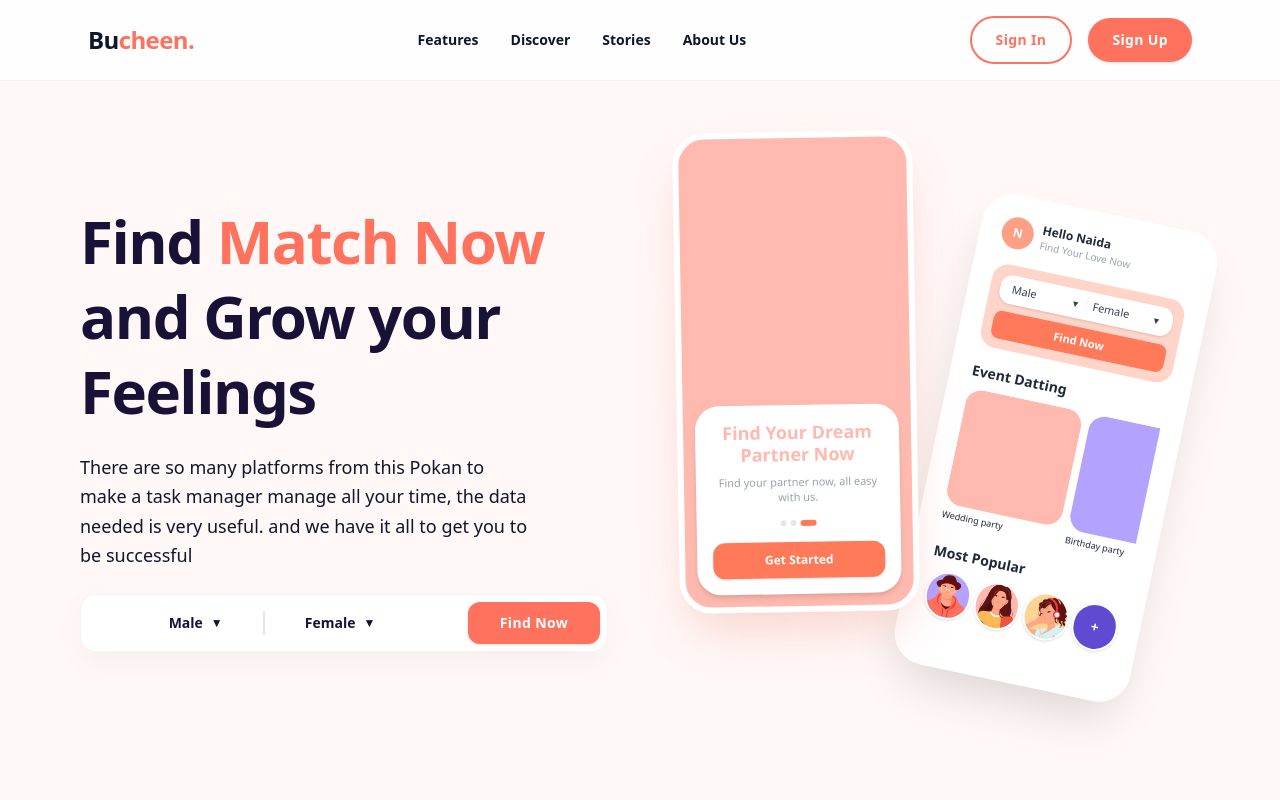
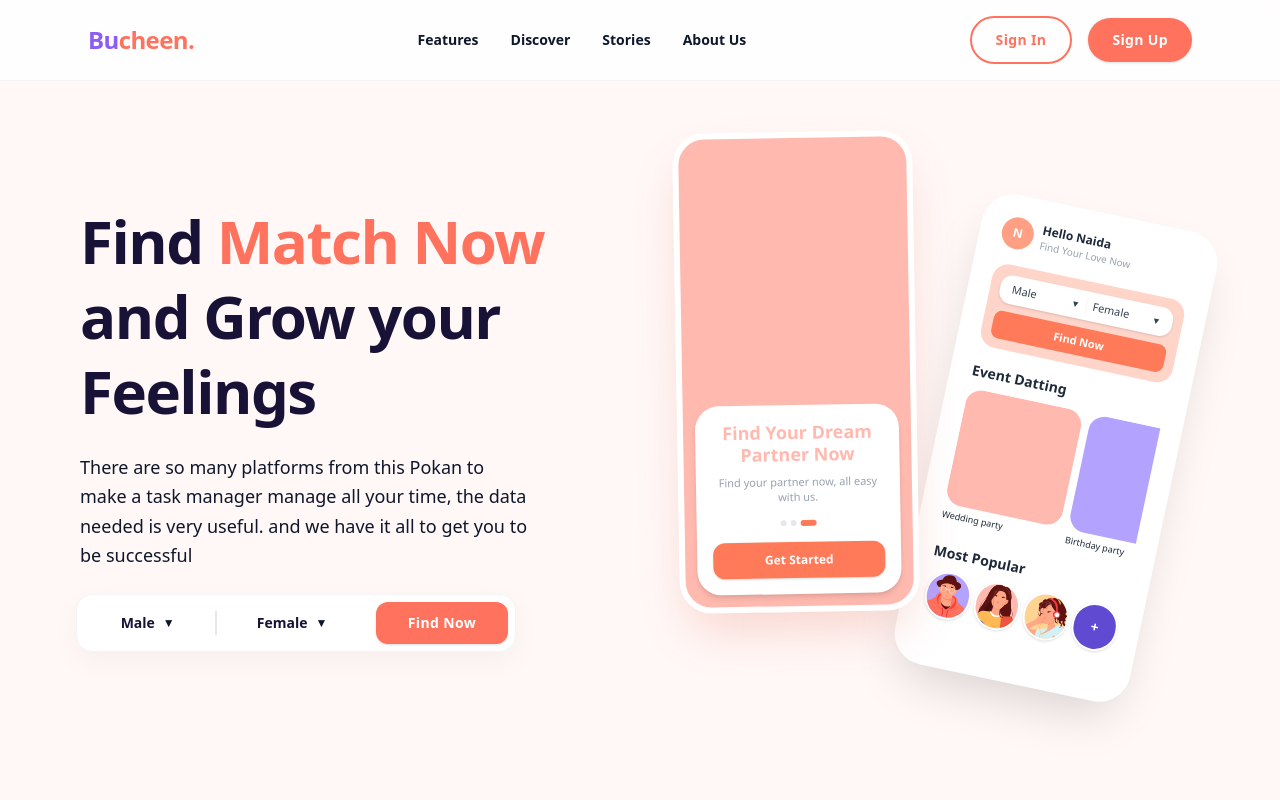
Before and after one commit to Cem-dev1/Bucheen, a Next.js app: page / in a window 1280 px wide. Shown: the top 800 px of the page. Built offline with nearby package versions, Linux system fonts and the light colour scheme.

Commit message:
Avatar ve tasarım güncellemeleri

```diff
--- a/components/sections/Footer.tsx
+++ b/components/sections/Footer.tsx
@@ -7,7 +7,8 @@ export default function Footer() {
 
         <div className="space-y-4">
           <h3 className="text-xl font-black text-dark-purple">
-            Bu<span className="text-brand">cheen</span>
+             <span className="text-[#8B5CF6]">Bu</span>
+            <span className="text-brand">cheen</span>
           </h3>
           <p className="text-text-muted text-xs leading-relaxed max-w-xs">
             The most trusted and simplest online dating platform of you, matches have been saving standard from a same platform made from happy.
--- a/components/sections/Header.tsx
+++ b/components/sections/Header.tsx
@@ -11,9 +11,10 @@ export default function Header() {
     <header className="fixed top-0 left-0 right-0 bg-white/80 backdrop-blur-md border-b border-gray-100 z-50">
       <div className="container mx-auto px-6 h-20 max-w-6xl flex items-center justify-between">
 
-        <Link href="/" className="text-2xl font-black text-dark-blue tracking-tight">
-          Bu<span className="text-brand">cheen.</span>
-        </Link>
+     <Link href="/" className="text-2xl font-black text-dark-blue tracking-tight">
+        <span className="text-[#8B5CF6]">Bu</span>
+        <span className="text-brand">cheen.</span>
+      </Link>
 
         <nav className="hidden md:flex items-center gap-8 text-sm font-semibold text-text-body/80">
           <Link href="/features" className="hover:text-brand transition-colors">Features</Link>
--- a/components/sections/Hero.tsx
+++ b/components/sections/Hero.tsx
@@ -124,7 +124,7 @@ export default function Hero() {
             There are so many platforms from this Pokan to make a task manager manage all your time, the data needed is very useful. and we have it all to get you to be successful
           </p>
 
-            <div className="w-full max-w-xl mx-auto relative">
+          <div className="w-full md:w-[440px] md:right-12 mx-auto relative">
 
             <div className="bg-white rounded-2xl p-4 md:pr-40 shadow-[0_10px_30px_rgba(0,0,0,0.04)] border border-gray-100 flex items-center justify-around md:justify-center md:gap-10">
               <div className="flex items-center gap-2 cursor-pointer">
@@ -141,12 +141,13 @@ export default function Hero() {
             <div className="mt-4 md:absolute md:right-2 md:top-2 md:bottom-2 md:mt-0">
               <Button
                 variant="solid"
-                  className="w-50% md:h-full bg-brand text-white font-bold px-8 py-4 md:py-0 rounded-2xl md:rounded-xl shadow-lg transition-all"
+                className="w-full md:h-full bg-brand text-white font-bold px-8 py-4 md:py-0 rounded-2xl md:rounded-xl shadow-lg transition-all"
               >
                 Find Now
               </Button>
             </div>
           </div>
+
           </div>
 
       </div>
```
Lines whose indentation alone changed are shown as unchanged.
